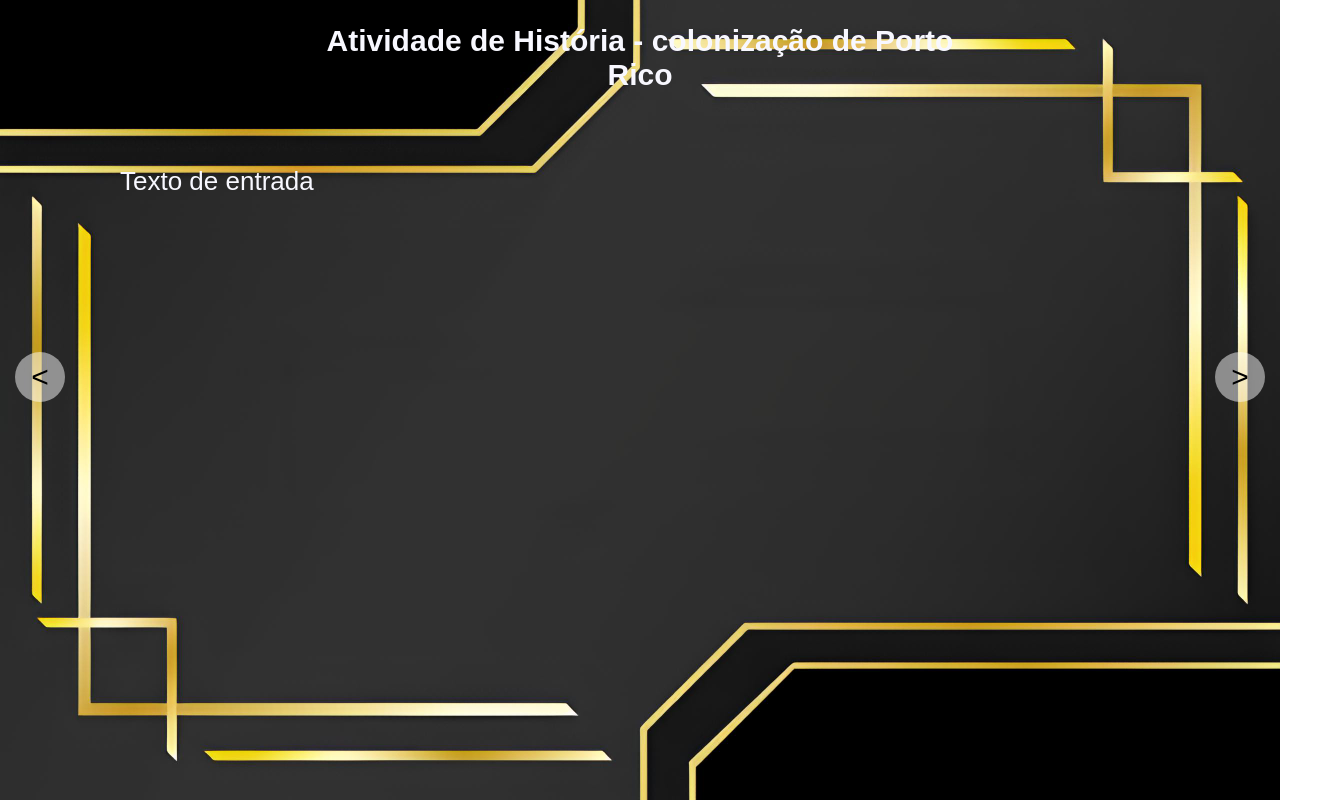
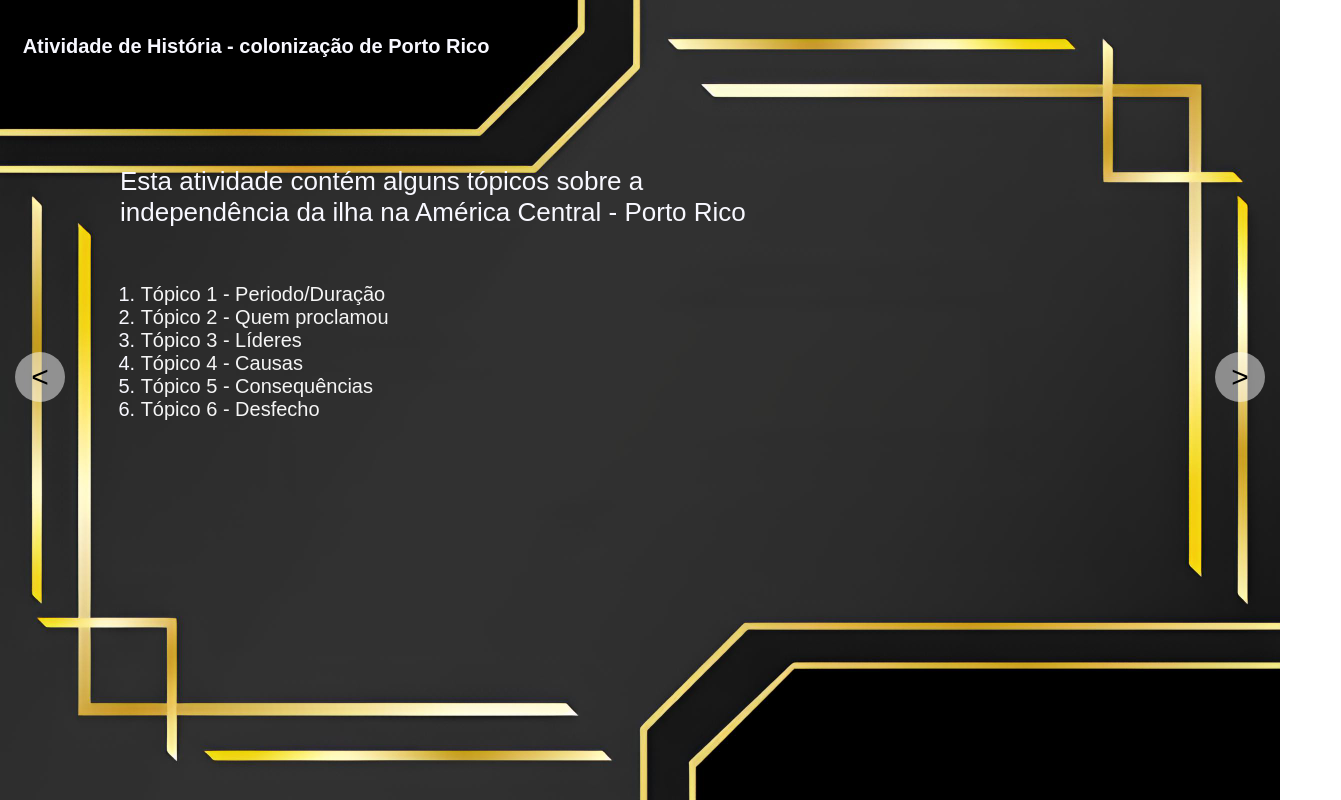
Before and after one commit to PietroDSE/slidesH, a plain HTML site: page TrabalhoHistória/index.html in a window 1280 px wide. Shown: the whole page, 1341 px wide, since content can reach past the window. Drawn offline with Linux system fonts and the light colour scheme; a web font is replaced by a local one.

Commit message:
tópico 1 completo

```diff
--- a/TrabalhoHistória/index.html
+++ b/TrabalhoHistória/index.html
@@ -11,7 +11,16 @@
     <div id="SlideContainer">
         <div class="slide" id="slide1">
             <h1>Atividade de História - colonização de Porto Rico</h1>
-            <p>Texto de entrada</p>
+            <p class="pB">Esta atividade contém alguns tópicos sobre a independência da ilha na América Central - Porto Rico</p>
+            <ol>
+                <li><a href="tópicos/tópico1/index.html">Tópico 1 - Periodo/Duração</a></li>
+                <li><a href="tópicos/tópico2/index.html">Tópico 2 - Quem proclamou</a></li>
+                <li><a href="tópicos/tópico3/index.html">Tópico 3 - Líderes</a></li>
+                <li><a href="tópicos/tópico4/index.html">Tópico 4 - Causas</a></li>
+                <li><a href="tópicos/tópico5/index.html">Tópico 5 - Consequências</a></li>
+                <li><a href="tópicos/tópico6/index.html">Tópico 6 - Desfecho</a></li>
+            </ol>
+
         </div>
         <div class="slide">
                 <div class="content">
--- a/TrabalhoHistória/style/style.css
+++ b/TrabalhoHistória/style/style.css
@@ -11,6 +11,20 @@ body{
     background-repeat: no-repeat;
     height: 100vh;
     z-index: -999;
+    overflow: hidden;
+}
+ol{
+    position: relative;
+    top: 19vw;
+    font-size: 20px;
+    left: 6.3vw;
+}
+li a{
+    color: whitesmoke;
+    text-decoration: none;
+}
+li a:hover{
+    text-decoration: underline;
 }
 div#SlideContainer{
     position: relative;
@@ -30,21 +44,20 @@ div#pre{
 }
 div#slide1 h1{
     position: absolute;
-    left: 50%;
+    left: 20%;
     transform: translate(-50%);
     text-align: center;
     word-wrap: break-word;
-    font-size: 30px;
+    font-size: 20px;
 }
 div.content h1{
     font-size: 40px;
     position: absolute;
     top: 2%;
 }
-div.content p{
+div.content p, .pB{
     width: 50%;
 }
-
 .slide{
     display: none;
     padding: 20px;
```
Also changed, not shown: TrabalhoHistória/tópicos/tópico2/index.html (added, +47 -0 lines), TrabalhoHistória/tópicos/tópico1/index.html (added), TrabalhoHistória/tópicos/tópico3/index.html (added), TrabalhoHistória/tópicos/tópico4/index.html (added), TrabalhoHistória/tópicos/tópico5/index.html (added), TrabalhoHistória/tópicos/tópico6/index.html (added).
